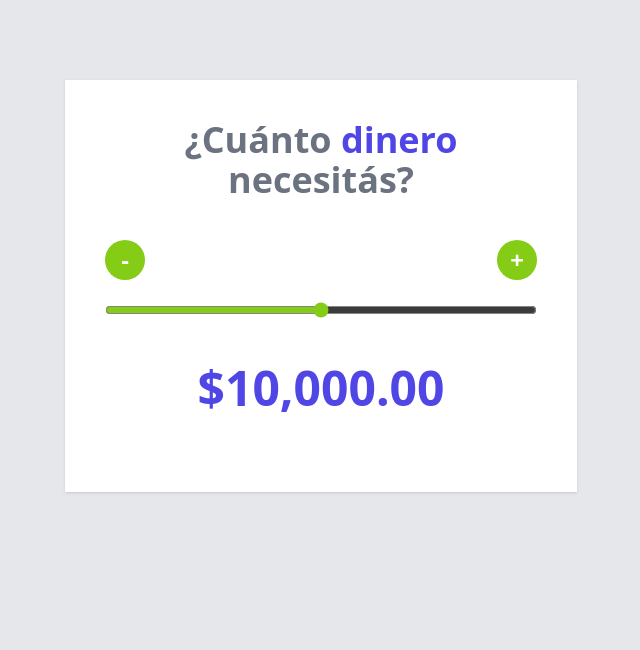
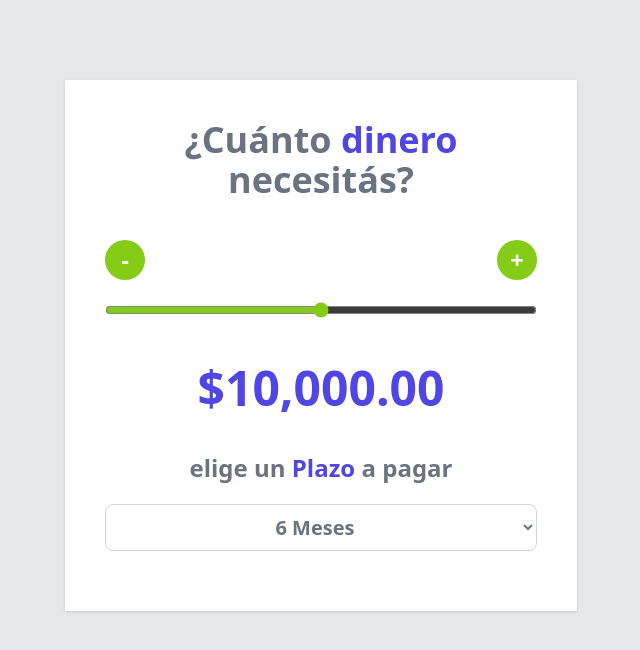
Before and after one commit to Nahuel-DevOne/cotizador-prestamos-vue, a Vue app: page / in a window 1280 px wide. Shown: the top 650 px of the page, without its empty margins (319-959 px from the left). Built offline with nearby package versions, Linux system fonts and the light colour scheme.

Commit message:
Agregando un select para el plazo a pagar

```diff
--- a/src/App.vue
+++ b/src/App.vue
@@ -4,6 +4,7 @@
   import Button from './components/Button.vue';
 
   const cantidad = ref(10000);
+  const meses = ref(6);
   const MIN = 0;
   const MAX = 20000;
   const STEP = 100;
@@ -44,11 +45,11 @@
     <div class="flex justify-between mt-10">
       <Button
         :operador="'-'"
-        :fn="handleChangeDecrement"
+        @fn="handleChangeDecrement"
       />
       <Button
         :operador="'+'"
-        :fn="handleChangeIncrement"
+        @fn="handleChangeIncrement"
       />
     </div>
 
@@ -62,9 +63,23 @@
         v-model.number="cantidad"
       />
       <!-- La opción más sencilla -->
-      <p class="text-center my-10 text-5xl font-extrabold text-indigo-600">{{ formatearDinero }}</p>
+      <p class="text-center my-10 text-5xl font-extrabold text-indigo-600">{{ formatearDinero }}
+      </p>
       <!-- Otra opción, pero más rebuscada -->
       <!-- <p v-text="`$ ${cantidad}`"></p> -->
+      <h2 class="text-2xl font-extrabold text-gray-500 text-center">
+        elige un <span class="text-indigo-600">Plazo </span>a pagar
+      </h2>
+
+      <select
+        class="w-full p-2 bg-white border border-gray-300 rounded-lg text-center text-xl font-bold text-gray-500 mt-5"
+        :value="meses"
+        v-model.number="meses"
+      >
+        <option value="6">6 Meses</option>
+        <option value="12">12 Meses</option>
+        <option value="24">24 Meses</option>
+      </select>
     </div>
   </div>
 </template>
--- a/src/components/Button.vue
+++ b/src/components/Button.vue
@@ -1,15 +1,14 @@
 <script setup>
     const props = defineProps({
-        operador: String,
-        fn: Function
+        operador: String
     })
-    console.log(props);
+
 </script>
 
 <template>
     <button
         type="button"
         class="h-10 w-10 flex items-center justify-center font-bold bg-lime-500 rounded-full hover:outline-none hover:ring-2 hover:ring-offset-2 hover:ring-lime-500 text-white text-2xl"
-        @click="fn"
+        @click="$emit('fn')"
       >{{ operador }}</button>
 </template>
```
